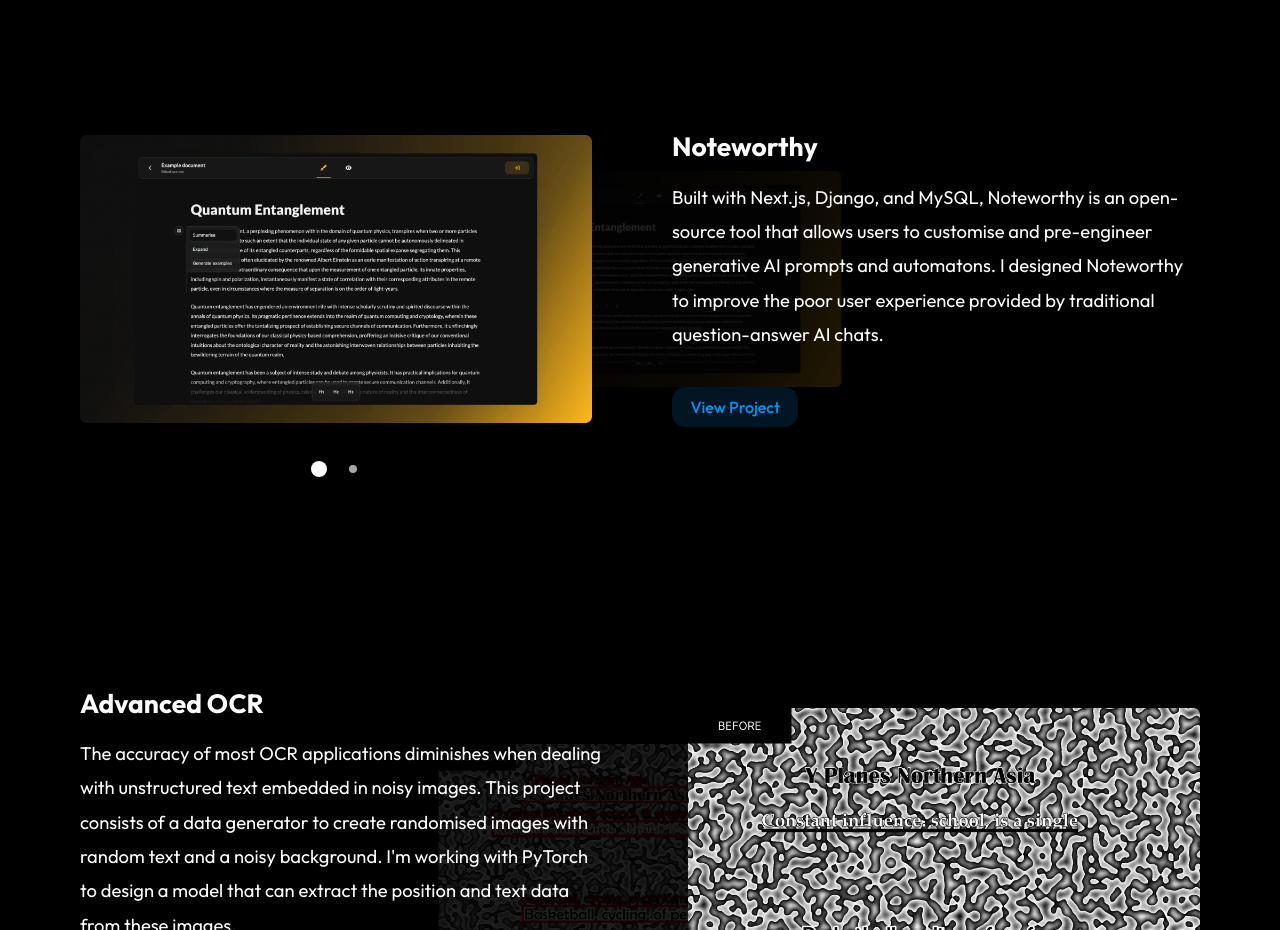
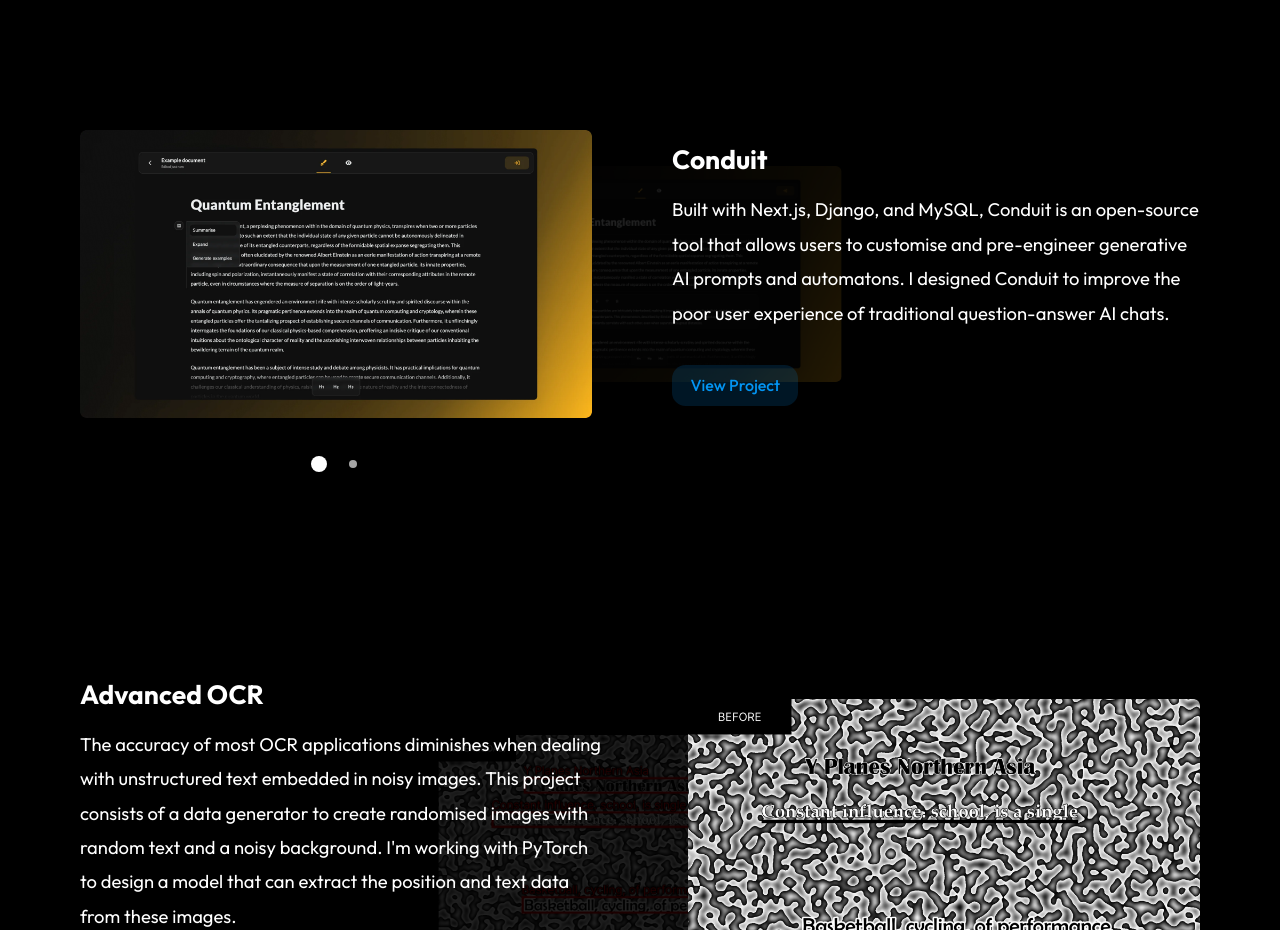
Before and after one commit to dan-smith-tech/portfolio, a Next.js app: page / in a window 1280 px wide. Shown: the part 2000-2930 px from the top of the page. Built offline with nearby package versions, Linux system fonts and the light colour scheme.

Commit message:
Rename project 'Noteworthy' to 'Conduit'

```diff
--- a/content/projects.ts
+++ b/content/projects.ts
@@ -1,10 +1,10 @@
 export const projectsContent = [
 	{
-		heading: "Noteworthy",
+		heading: "Conduit",
 		summary:
-			"Built with Next.js, Django, and MySQL, Noteworthy is an open-source tool that allows users to customise and pre-engineer generative AI prompts and automatons. I designed Noteworthy to improve the poor user experience provided by traditional question-answer AI chats.",
-		link: "https://noteworthy-ai.vercel.app/",
-		images: ["noteworthy/menu.webp", "noteworthy/response.webp"],
+			"Built with Next.js, Django, and MySQL, Conduit is an open-source tool that allows users to customise and pre-engineer generative AI prompts and automatons. I designed Conduit to improve the poor user experience of traditional question-answer AI chats.",
+		link: "https://conduit-ai.vercel.app/",
+		images: ["conduit/menu.webp", "conduit/response.webp"],
 	},
 	{
 		heading: "Advanced OCR",
```
Also changed, not shown: public/images/projects/conduit/menu.webp (renamed from public/images/projects/noteworthy/menu.webp), public/images/projects/conduit/response.webp (renamed from public/images/projects/noteworthy/response.webp).
